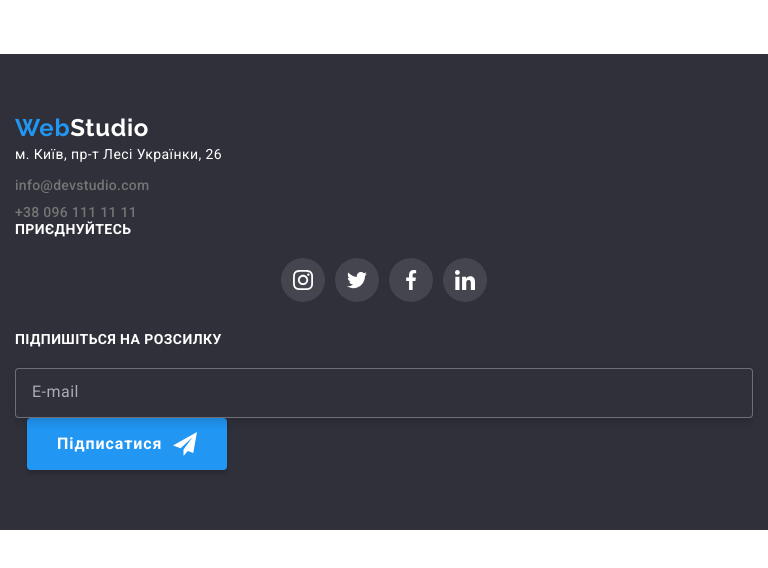
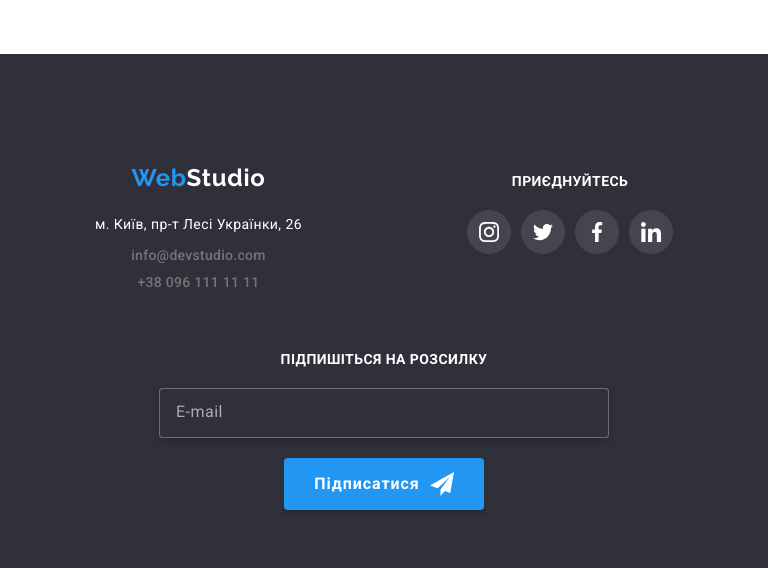
Before and after one commit to Klimch1k/goit-markup-hw-08, a plain HTML site: page index.html in a window 768 px wide. Shown: the part 2404-2972 px from the top of the page. Before the commit the page ends 2934 px from the top, so only its background shows below. Drawn offline with nearby package versions, Linux system fonts and the light colour scheme.

Commit message:
адаптація футеру

```diff
--- a/sass/partials/_footer.scss
+++ b/sass/partials/_footer.scss
@@ -31,17 +31,29 @@
     align-items: center;
   }
 
+  @media screen and (min-width: 768px) and (max-width: 1199px) {
+    display: flex;
+    flex-wrap: wrap;
+    justify-content: center;
+    align-items: baseline;
+  }
+
   @media screen and (min-width: 1200px) {
     display: flex;
     align-items: baseline;
   }
 }
 .end-nav {
-  @media screen and (max-width: 767px) {
+  @media screen and (max-width: 1199px) {
     display: flex;
     flex-direction: column;
     justify-content: center;
     align-items: center;
+  }
+
+  @media screen and (min-width: 768px) and (max-width: 1199px) {
+    margin-right: 165px;
+    margin-bottom: 60px;
   }
 
   @media screen and (min-width: 1200px) {
@@ -49,7 +61,7 @@
   }
 }
 .address {
-  @media screen and (max-width: 767px) {
+  @media screen and (max-width: 1199px) {
     display: flex;
     flex-direction: column;
     justify-content: center;
@@ -95,7 +107,7 @@
 }
 
 .networks__position {
-  @media screen and (max-width: 767px) {
+  @media screen and (max-width: 1199px) {
     display: flex;
     flex-direction: column;
     justify-content: center;
@@ -138,7 +150,7 @@
   }
 }
 .form-footer__position {
-  @media screen and (max-width: 767px) {
+  @media screen and (max-width: 1199px) {
     display: flex;
     flex-direction: column;
     justify-content: center;
@@ -147,7 +159,7 @@
   }
 }
 .form-footer__label {
-  @media screen and (max-width: 767px) {
+  @media screen and (max-width: 1199px) {
     display: flex;
     flex-direction: column;
     justify-content: center;
@@ -182,6 +194,10 @@
 
   transition: border-color 250ms var(--timing-function);
 
+  @media screen and (min-width: 768px) and (max-width: 1199px) {
+    width: 450px;
+  }
+
   @media screen and (min-width: 1200px) {
     width: 358px;
   }
@@ -202,7 +218,6 @@
 }
 
 .footer-btn {
-  margin-left: 12px;
   padding-top: 10px;
   padding-right: 28px;
   padding-bottom: 10px;
@@ -227,6 +242,10 @@
   &:focus {
     background-color: #188ce8;
   }
+
+  @media screen and (min-width: 1200px) {
+    margin-left: 12px;
+  }
 }
 
 .footer-btn__text {
```
Also changed, not shown: css/main.css, css/main.min.css, 2 other files.
